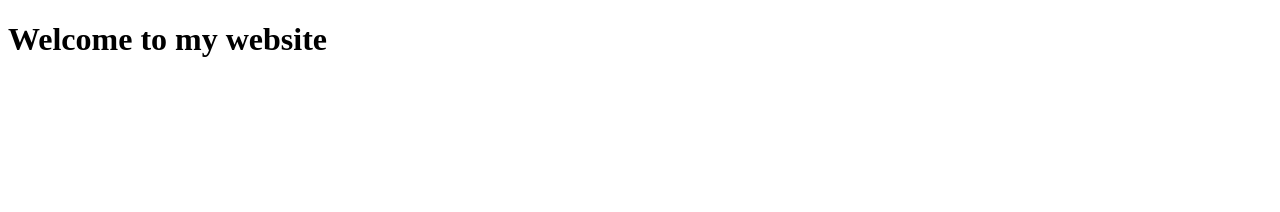
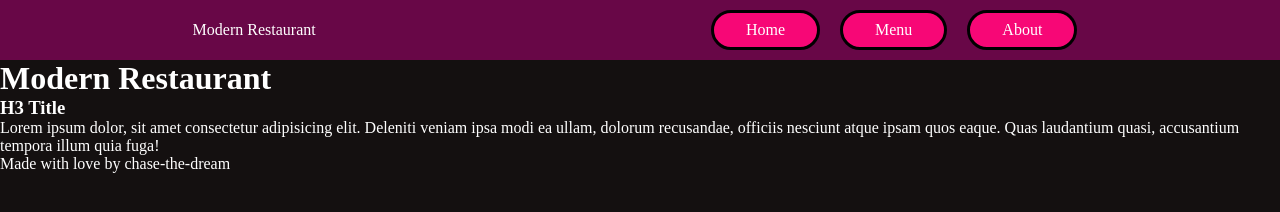
Before and after one commit to chase-the-dream/restaurant-page, a website built with webpack: page src/home.html in a window 1280 px wide. Built offline with nearby package versions, Linux system fonts and the light colour scheme.

Commit message:
added gitignore / starting html and css

```diff
--- a/src/home.html
+++ b/src/home.html
@@ -6,6 +6,26 @@
     <title>Restaurant</title>
 </head>
 <body>
-    <h1>Welcome to my website</h1>
+    <header>
+        <div>
+            Modern Restaurant
+        </div>
+        <nav class="navigation">
+            <li class="menu one">Home</li>
+            <li class="menu two">Menu</li>
+            <li class="menu three">About</li>
+        </nav>
+    </header>
+
+    <h1>Modern Restaurant</h1>
+
+    <div class="container">
+        <h3>H3 Title</h3>
+        <p>Lorem ipsum dolor, sit amet consectetur adipisicing elit. Deleniti veniam ipsa modi ea ullam, dolorum recusandae, officiis nesciunt atque ipsam quos eaque. Quas laudantium quasi, accusantium tempora illum quia fuga!</p>
+    </div>
+
+    <footer>
+        <div>Made with love by chase-the-dream</div>
+    </footer>
 </body>
 </html>
--- a/src/styles.css
+++ b/src/styles.css
@@ -0,0 +1,45 @@
+:root {
+    --first-color: #f70776;
+    --second-color: #c3195d;
+    --third-color: #680747;
+    --fourth-color: #141010;
+}
+
+* {
+    margin: 0;
+    box-sizing: border-box;
+}
+
+li {
+    list-style-type: none;
+}
+
+.menu {
+    padding: 0.5rem 2rem;
+    background-color: #f70776;
+    border: 3px black solid;
+    border-radius: 20px;
+    margin: 10px;
+}
+
+body {
+    background-color: var(--fourth-color);
+    color: white;
+}
+
+header {
+    background-color: #680747;
+    display: flex;
+    justify-content: space-around;
+    align-items: center;
+}
+
+.navigation {
+    display: flex;
+}
+
+/* Header Stuff */
+
+h1 {
+    justify-content: center;
+}
```
Also changed, not shown: dist/index.html (deleted), dist/main.js (deleted), src/index.js (line endings or trailing spaces), 1 other file.
